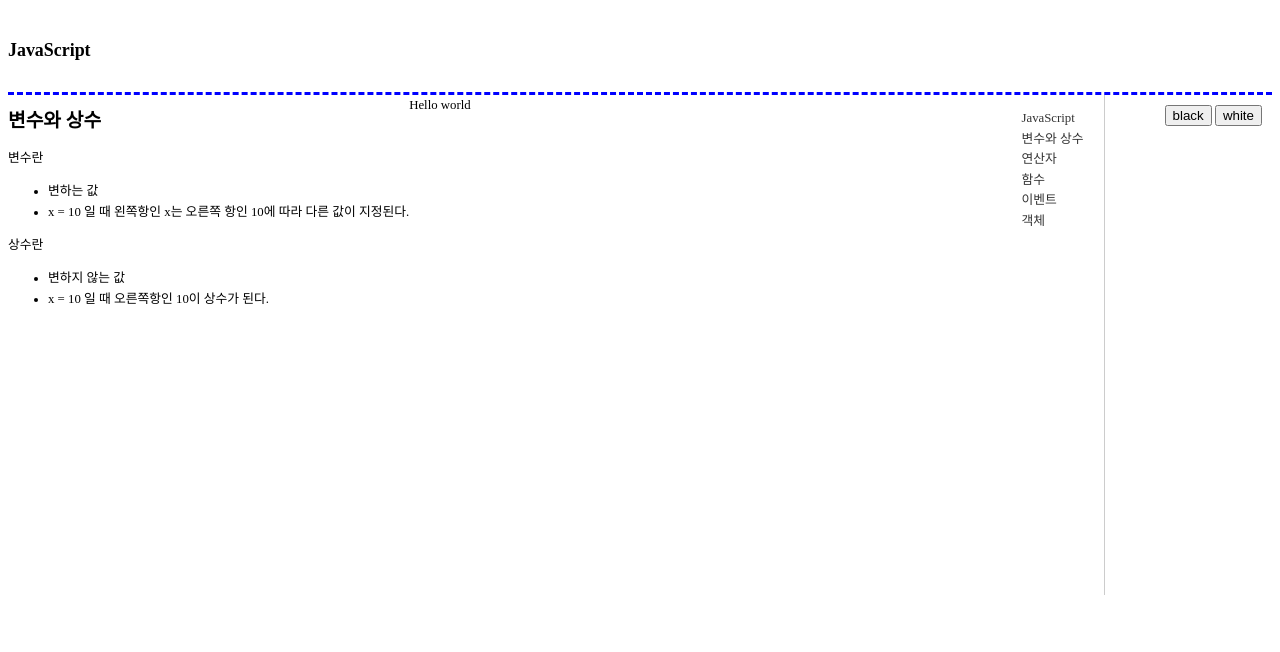
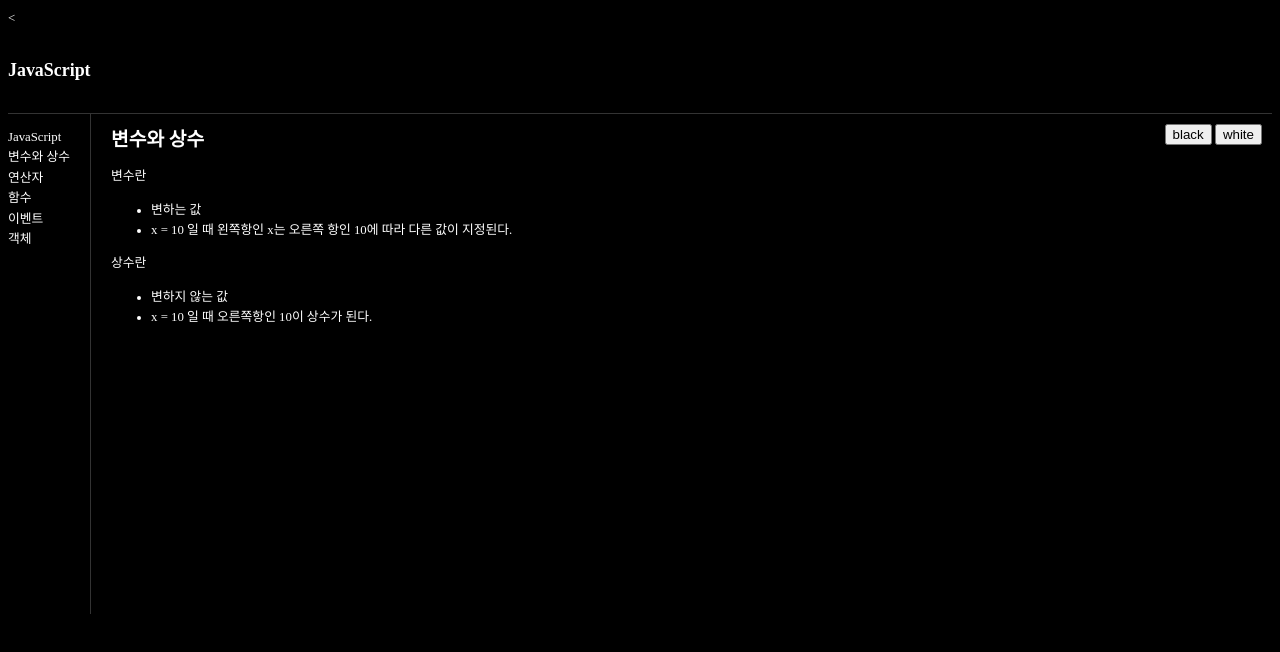
Before and after one commit to VIFhwan/opentutorials-jihwan1129-gmail.com, a plain HTML site: page index.html in a window 1280 px wide. Both pictures are taken after a click on the button "black". Drawn offline with Linux system fonts and the light colour scheme.

Commit message:
add javascript.html, change index.html

```diff
--- a/index.html
+++ b/index.html
@@ -1,3 +1,4 @@
+<
 <!DOCTYPE html>
 <html>
 	<head>
@@ -8,8 +9,24 @@
 				font-family: dotum;
 				line-height: 1.6em;
 			}
+			body.black {
+				background-color: black;
+				color: white;
+			}
+			body.black a {
+				color: white;
+			}
+			body.black a:hover {
+				color: #f60;
+			}
+			body.black header {
+				border-bottom: 1px solid #333;
+			}
+			body.black nav {
+				border-right: 1px solid #333;
+			}
 			header {
-				border-bottom: 3px dashed blue;
+				border-bottom: 1px solid #ccc;
 				padding: 20px 0;
 			}
 			#toolbar {
@@ -17,8 +34,8 @@
 				float: right;
 			}
 			nav {
-				float: right;
-				margin-right: 50px;
+				float: left;
+				margin-right: 20px;
 				min-height: 500px;
 				border-right: 1px solid #ccc;
 			}
@@ -29,6 +46,9 @@
 			}
 			article {
 				float: left;
+			}
+			footer {
+				clear: both;
 			}
 			a {
 				text-decoration: none;
@@ -44,14 +64,14 @@
 			}
 		</style>
 	</head>
-	<body>
+	<body id="body">
 		<div>
 			<header>
 				<h1>JavaScript</h1>
 			</header>
 			<div id="toolbar">
-				<input type="button" value="black" />
-				<input type="button" value="white" />
+				<input type="button" value="black" onclick="document.getElementById('body').className='black'" />
+				<input type="button" value="white" onclick="document.getElementById('body').className='white'" />
 			</div>
 			<nav>
 				<ul>
@@ -105,8 +125,3 @@
 		</div>
 	</body>
 </html>
-
-<body>
-	Hello world
-</body>
-</html>
```
Also changed, not shown: javascript.html (added, +10 -0 lines).
